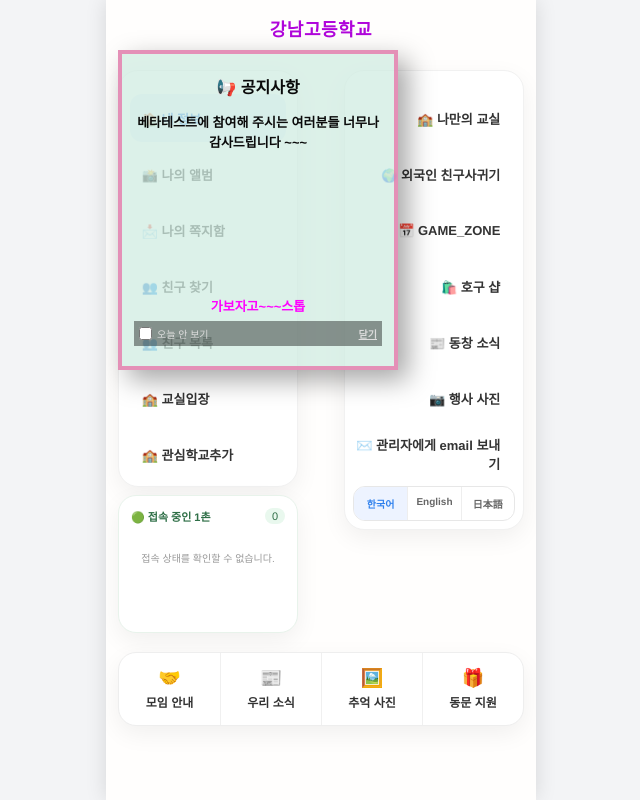
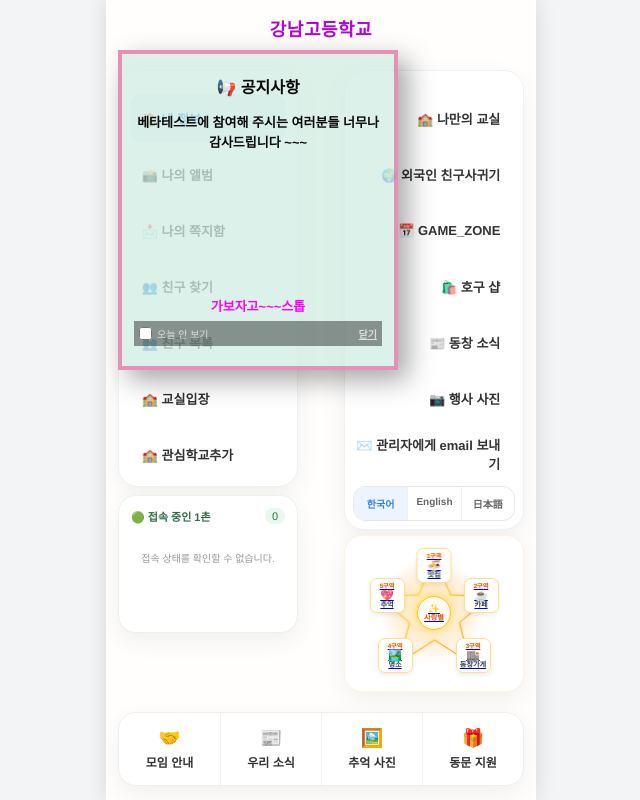
Before and after one commit to zzz4060785-boop/mbox, a Flask app: template pybo/templates/main_album.html in a window 1280 px wide. Shown: the whole page, without its empty margins (319-959 px from the left). Run offline with Flask 3, Linux system fonts and the light colour scheme; the template is opened without the code that fills it, so the values that code supplies are empty.

Commit message:
Feat: Add real-time DB sarangdal status modal on clicking center star node for all users

```diff
--- a/pybo/static/css/bottom_box.css
+++ b/pybo/static/css/bottom_box.css
@@ -62,7 +62,7 @@
  */
 .album-page > .bottom-box {
   position: absolute;
-  top: 640px;
+  top: 700px;
   left: 12px;
   z-index: 20;
   margin: 12px 0;
--- a/pybo/static/css/main_album.css
+++ b/pybo/static/css/main_album.css
@@ -113,6 +113,25 @@ h1 {
   box-shadow: 0 8px 25px rgb(0 0 0 / 6%);
 }
 
+.star-sidebar-box {
+  width: min(180px, calc((100% - 30px) / 2));
+  min-height: 138px;
+  position: absolute;
+  top: 535px;
+  right: 12px;
+  z-index: 10;
+  padding: 8px 4px;
+  border: 1px solid #fff3e0;
+  border-radius: 18px;
+  background: #ffffff;
+  box-shadow: 0 8px 25px rgba(0, 0, 0, 0.06);
+  display: flex;
+  flex-direction: column;
+  justify-content: center;
+  align-items: center;
+  box-sizing: border-box;
+}
+
 .online-friends-title {
   display: flex;
   align-items: center;
--- /dev/null
+++ b/pybo/static/css/star.css
@@ -0,0 +1,271 @@
+/* =========================================================
+   ⭐ 사랑별(Star) 우측 사이드바 전용 초미니 위젯 스타일 (star.css)
+   ========================================================= */
+
+.star-layout-section {
+  position: relative;
+  width: 100%;
+  margin: 4px auto 2px;
+  padding: 2px 0 6px;
+  background: transparent;
+  border: none;
+  border-radius: 0;
+  box-shadow: none;
+  box-sizing: border-box;
+  clear: both;
+}
+
+/* 별표 오각형 인터랙티브 레이아웃 래퍼 */
+.star-layout-wrapper {
+  display: flex;
+  justify-content: center;
+  align-items: center;
+  padding: 0;
+}
+
+.star-container {
+  position: relative;
+  width: 125px;
+  height: 125px;
+  margin: 0 auto;
+}
+
+.star-svg-bg {
+  position: absolute;
+  top: 0;
+  left: 0;
+  width: 100%;
+  height: 100%;
+  pointer-events: none;
+  z-index: 1;
+}
+
+.pulse-glow {
+  animation: starPulse 3s infinite alternate ease-in-out;
+}
+
+@keyframes starPulse {
+  0% {
+    transform: scale(0.95);
+    opacity: 0.5;
+  }
+  100% {
+    transform: scale(1.05);
+    opacity: 0.9;
+  }
+}
+
+.star-outline {
+  filter: drop-shadow(0 0 4px rgba(255, 193, 7, 0.6));
+}
+
+/* 센터 코어 (중앙 노드) */
+.star-center-core {
+  position: absolute;
+  top: 50%;
+  left: 50%;
+  transform: translate(-50%, -50%);
+  width: 34px;
+  height: 34px;
+  border-radius: 50%;
+  background: radial-gradient(circle, #ffffff 0%, #fff8e1 100%);
+  border: 1.5px solid #fbc02d;
+  box-shadow: 0 0 6px rgba(255, 193, 7, 0.5);
+  display: flex;
+  justify-content: center;
+  align-items: center;
+  z-index: 10;
+  text-align: center;
+  cursor: pointer;
+  transition: all 0.2s ease;
+}
+
+.star-center-core:hover {
+  transform: translate(-50%, -50%) scale(1.08);
+  box-shadow: 0 0 10px rgba(255, 193, 7, 0.8);
+}
+
+.core-inner {
+  display: flex;
+  flex-direction: column;
+  align-items: center;
+}
+
+.core-icon {
+  font-size: 0.6rem;
+  line-height: 1;
+}
+.core-text {
+  font-size: 0.45rem;
+  font-weight: 800;
+  color: #d35400;
+  line-height: 1;
+}
+
+/* 별의 5대 구역 노드 버튼 */
+.star-zone-node {
+  position: absolute;
+  width: 35px;
+  height: 35px;
+  border-radius: 7px;
+  background: rgba(255, 255, 255, 0.96);
+  backdrop-filter: blur(4px);
+  border: 1px solid #ffe082;
+  box-shadow: 0 2px 5px rgba(0, 0, 0, 0.08);
+  display: flex;
+  flex-direction: column;
+  justify-content: center;
+  align-items: center;
+  cursor: pointer;
+  z-index: 5;
+  transition: all 0.2s ease;
+  padding: 1px;
+  text-align: center;
+}
+
+.star-zone-node:hover {
+  transform: scale(1.1) translateY(-1px);
+  border-color: #ffa000;
+  box-shadow: 0 4px 8px rgba(255, 160, 0, 0.3);
+  background: #ffffff;
+  z-index: 8;
+}
+
+.node-badge {
+  font-size: 0.38rem;
+  font-weight: 700;
+  background: #fff3e0;
+  color: #e65100;
+  padding: 0 2px;
+  border-radius: 3px;
+  margin-bottom: 1px;
+  line-height: 1;
+}
+
+.node-icon {
+  font-size: 0.68rem;
+  line-height: 1;
+}
+
+.node-label {
+  font-size: 0.45rem;
+  font-weight: 700;
+  color: #2c3e50;
+  line-height: 1;
+  white-space: nowrap;
+}
+
+.node-desc {
+  display: none;
+}
+
+/* 오각형 5대 위치 사이드바 전용 초미니 배치 (125px 영역) */
+.zone-top {
+  top: -2px;
+  left: 50%;
+  transform: translateX(-50%);
+}
+.zone-top-right {
+  top: 28px;
+  right: -2px;
+}
+.zone-bottom-right {
+  bottom: 2px;
+  right: 6px;
+}
+.zone-bottom-left {
+  bottom: 2px;
+  left: 6px;
+}
+.zone-top-left {
+  top: 28px;
+  left: -2px;
+}
+
+/* 모달 상세 창 */
+.star-detail-modal {
+  position: fixed;
+  top: 0;
+  left: 0;
+  width: 100vw;
+  height: 100vh;
+  z-index: 2000;
+  display: flex;
+  justify-content: center;
+  align-items: center;
+  padding: 16px;
+}
+
+.star-detail-modal[hidden] {
+  display: none !important;
+}
+
+.modal-backdrop {
+  position: absolute;
+  top: 0;
+  left: 0;
+  width: 100%;
+  height: 100%;
+  background: rgba(0, 0, 0, 0.4);
+  backdrop-filter: blur(4px);
+}
+
+.glass-card {
+  position: relative;
+  width: 100%;
+  max-width: 360px;
+  max-height: 75vh;
+  background: rgba(255, 255, 255, 0.98);
+  border-radius: 18px;
+  border: 1px solid rgba(255, 215, 0, 0.4);
+  box-shadow: 0 16px 40px rgba(0, 0, 0, 0.2);
+  padding: 16px;
+  overflow-y: auto;
+  z-index: 2;
+}
+
+.modal-close-btn {
+  position: absolute;
+  top: 10px;
+  right: 10px;
+  width: 28px;
+  height: 28px;
+  border-radius: 50%;
+  border: none;
+  background: #f1f2f6;
+  font-size: 1.1rem;
+  color: #747d8c;
+  cursor: pointer;
+  display: flex;
+  align-items: center;
+  justify-content: center;
+}
+
+.modal-header {
+  display: flex;
+  align-items: center;
+  gap: 6px;
+  margin-bottom: 12px;
+  padding-bottom: 6px;
+  border-bottom: 2px solid #fff3e0;
+}
+
+.modal-icon {
+  font-size: 1.4rem;
+}
+.modal-header h2 {
+  margin: 0;
+  font-size: 1rem;
+  font-weight: 800;
+  color: #2c3e50;
+}
+
+.zone-tag {
+  margin-left: auto;
+  font-size: 0.6rem;
+  font-weight: 700;
+  background: #fff8e1;
+  color: #f57f17;
+  padding: 2px 6px;
+  border-radius: 8px;
+}
--- /dev/null
+++ b/pybo/static/js/star.js
@@ -0,0 +1,222 @@
+/* =========================================================
+   ⭐ 사랑별(Star) 5개 구역 & 중앙 사랑달 DB 현황 모달 (star.js)
+   ========================================================= */
+
+const ZONE_INFO = {
+  restaurant: {
+    title: "1구역: 맛집 & 핫플",
+    icon: "🍜",
+    tag: "동창 추천 맛집",
+    desc: "동창들이 직접 다녀오고 추천한 최고의 맛집과 핫플레이스 공간입니다.",
+    url: "#",
+  },
+  cafe: {
+    title: "2구역: 카페 & 문화",
+    icon: "☕",
+    tag: "분위기 카페·문화",
+    desc: "분위기 좋은 스페셜티 카페, 디저트 숍 및 모임 공간입니다.",
+    url: "#",
+  },
+  alumni: {
+    title: "3구역: 동창 가게 & 사업",
+    icon: "🏬",
+    tag: "우리 동창 업체",
+    desc: "동창들이 운영하는 매장 및 사업체를 함께 응원하고 방문하는 공간입니다.",
+    url: "#",
+  },
+  travel: {
+    title: "4구역: 명소 & 여행 스팟",
+    icon: "🏞️",
+    tag: "추억 여행지",
+    desc: "동창들과 함께 힐링하기 좋은 주변 여행지 및 인근 명소 공간입니다.",
+    url: "#",
+  },
+  other: {
+    title: "5구역: 추억 이야기 & 소통",
+    icon: "💖",
+    tag: "자유 이야기",
+    desc: "동창들의 자유로운 소식, 일상 추억 및 따뜻한 소통 공간입니다.",
+    url: "#",
+  },
+};
+
+function handleStarZoneClick(event, category) {
+  selectStarZone(category);
+  return false;
+}
+
+/* 중앙 사랑별 버튼 클릭 시 호출: 모든 사용자의 DB 실시간 사랑달 현황을 조회하여 모달 표시 */
+async function openSarangdalStatusModal() {
+  const modal = document.getElementById("starDetailModal");
+  const modalTitle = document.getElementById("modalZoneTitle");
+  const modalIcon = document.getElementById("modalZoneIcon");
+  const modalTag = document.getElementById("modalZoneTag");
+  const modalBody = document.getElementById("modalZoneBody");
+
+  modalTitle.textContent = "나의 사랑달 DB 현황";
+  modalIcon.textContent = "✨";
+  modalTag.textContent = "실시간 DB 연동";
+
+  modalBody.innerHTML = `
+    <div style="text-align:center; padding:20px 0;">
+      <p class="loading-msg">DB에서 사랑달 정보를 불러오는 중입니다...</p>
+    </div>
+  `;
+
+  modal.hidden = false;
+  createStarParticles();
+
+  try {
+    const response = await fetch("/api/sarangdal/status");
+    if (!response.ok) {
+      throw new Error("사랑달 정보를 불러올 수 없습니다.");
+    }
+    const data = await response.json();
+
+    modalBody.innerHTML = `
+      <div style="background: linear-gradient(135deg, #fff3e0 0%, #ffe082 100%); padding: 16px; border-radius: 16px; margin-bottom: 14px; box-shadow: 0 4px 12px rgba(255, 152, 0, 0.15);">
+        <h3 style="margin: 0 0 10px; font-size: 1rem; color: #e65100; text-align: center;">
+          💖 <strong>${escapeHtml(data.username)}님</strong>의 사랑달 현황
+        </h3>
+
+        <div style="display: grid; grid-template-columns: 1fr 1fr; gap: 8px; margin-bottom: 12px;">
+          <div style="background: #ffffff; padding: 12px 8px; border-radius: 12px; text-align: center; border: 1.5px solid #ffb74d;">
+            <span style="font-size: 0.75rem; color: #795548; font-weight: 700; display: block; margin-bottom: 2px;">현재 보유</span>
+            <strong style="font-size: 1.3rem; color: #d35400;">${data.current_balance}개</strong>
+          </div>
+          <div style="background: #ffffff; padding: 12px 8px; border-radius: 12px; text-align: center; border: 1.5px solid #ff8f00;">
+            <span style="font-size: 0.75rem; color: #795548; font-weight: 700; display: block; margin-bottom: 2px;">사진이 받은 사랑달</span>
+            <strong style="font-size: 1.3rem; color: #e65100;">${data.total_received}개</strong>
+          </div>
+        </div>
+
+        <div style="background: #ffffff; padding: 10px 12px; border-radius: 12px; text-align: center; border: 1px solid #ffe082; margin-bottom: 10px;">
+          <span style="font-size: 0.78rem; color: #555;">내가 동창들에게 선물한 누적 사랑달: </span>
+          <strong style="font-size: 0.95rem; color: #e91e63;">${data.total_given}개</strong>
+        </div>
+
+        <div style="font-size: 0.72rem; color: #666; text-align: center; line-height: 1.4; background: rgba(255, 255, 255, 0.7); padding: 8px; border-radius: 10px;">
+          💡 <strong>자동 지급 규칙</strong>: 매달 1일마다 1개씩 자동 충전됩니다.<br>
+          (최근 지급 월: ${data.last_month})
+        </div>
+      </div>
+    `;
+  } catch (error) {
+    modalBody.innerHTML = `
+      <div style="text-align:center; padding: 20px; color:#d33;">
+        <p>⚠️ 사랑달 정보를 가져오지 못했습니다.</p>
+        <p style="font-size:0.8rem; color:#777;">${escapeHtml(error.message)}</p>
+      </div>
+    `;
+  }
+}
+
+function selectStarZone(category) {
+  const info = ZONE_INFO[category] || ZONE_INFO.other;
+  const modal = document.getElementById("starDetailModal");
+  const modalTitle = document.getElementById("modalZoneTitle");
+  const modalIcon = document.getElementById("modalZoneIcon");
+  const modalTag = document.getElementById("modalZoneTag");
+  const modalBody = document.getElementById("modalZoneBody");
+
+  modalTitle.textContent = info.title;
+  modalIcon.textContent = info.icon;
+  modalTag.textContent = info.tag;
+
+  modalBody.innerHTML = `
+    <div class="zone-info-card" style="background:#fff8e1; padding:14px; border-radius:14px; margin-bottom:14px; text-align:center;">
+      <p style="margin:0 0 6px; font-weight:700; color:#d35400;">${info.tag}</p>
+      <p style="margin:0 0 10px; font-size:0.82rem; color:#555;">${info.desc}</p>
+      <a href="#" onclick="alert('추후 확장 예정 구역입니다 ✨'); return false;" class="zone-go-btn" style="display:inline-block; padding:8px 16px; background:#f57f17; color:#fff; font-weight:800; border-radius:10px; text-decoration:none; font-size:0.85rem;">
+        ✨ ${info.tag} 구역 (확장 예정)
+      </a>
+    </div>
+    <div id="starCategoryList">
+      <p class="loading-msg">불러오는 중입니다...</p>
+    </div>
+  `;
+
+  modal.hidden = false;
+  createStarParticles();
+  loadCategoryPosts(category);
+}
+
+function closeStarDetail() {
+  const modal = document.getElementById("starDetailModal");
+  if (modal) modal.hidden = true;
+}
+
+async function loadCategoryPosts(category) {
+  const container = document.getElementById("starCategoryList");
+  if (!container) return;
+
+  try {
+    const response = await fetch(`/api/recommendations?category=${category}`);
+    if (!response.ok) {
+      throw new Error("추천 목록을 불러오지 못했습니다.");
+    }
+    const data = await response.json();
+    const posts = data.posts || [];
+
+    if (!posts.length) {
+      container.innerHTML = `
+        <div style="text-align:center; padding:16px 0; color:#95a5a6;">
+          <p style="font-size:1.6rem; margin-bottom:4px;">🌟</p>
+          <p style="margin:0; font-size:0.8rem;">사랑별 5대 구역 전용 확장 공간 준비 중입니다 ✨</p>
+        </div>
+      `;
+      return;
+    }
+
+    container.innerHTML = posts
+      .map(
+        (post) => `
+      <a href="#" onclick="alert('추후 확장 예정입니다 ✨'); return false;" class="star-post-item" style="display:block; text-decoration:none; border:1px solid #ffe082; padding:10px; border-radius:10px; margin-bottom:8px; background:#fff;">
+        <h4 style="margin:0 0 4px; font-size:0.9rem; color:#2c3e50;">${escapeHtml(post.title)}</h4>
+        <p style="margin:0; font-size:0.8rem; color:#555;">${escapeHtml(post.content)}</p>
+      </a>
+    `,
+      )
+      .join("");
+  } catch (_) {
+    const info = ZONE_INFO[category] || ZONE_INFO.other;
+    container.innerHTML = `
+      <div style="text-align:center; padding:12px; color:#777; font-size:0.8rem;">
+        ✨ ${info.tag} 구역 확장 준비 중입니다.
+      </div>
+    `;
+  }
+}
+
+function createStarParticles() {
+  const container = document.querySelector(".star-container");
+  if (!container) return;
+
+  for (let i = 0; i < 8; i++) {
+    const particle = document.createElement("span");
+    particle.textContent = "✨";
+    particle.style.cssText = `
+      position: absolute;
+      left: ${Math.random() * 80 + 10}%;
+      top: ${Math.random() * 80 + 10}%;
+      font-size: ${Math.random() * 1 + 0.6}rem;
+      pointer-events: none;
+      z-index: 20;
+      animation: particleFloat 1s ease-out forwards;
+    `;
+    container.appendChild(particle);
+    setTimeout(() => particle.remove(), 1000);
+  }
+}
+
+function escapeHtml(text) {
+  const div = document.createElement("div");
+  div.textContent = text || "";
+  return div.innerHTML;
+}
+
+document.addEventListener("keydown", (event) => {
+  if (event.key === "Escape") {
+    closeStarDetail();
+  }
+});
--- a/pybo/templates/main_album_right.html
+++ b/pybo/templates/main_album_right.html
@@ -59,6 +59,11 @@
     >日本語</a>
   </nav>
 </div>
+
+<!-- 별도의 독립된 우측 사랑별 박스 구역 -->
+<section class="star-sidebar-box" id="starSidebarBox" aria-label="사랑별 5대 구역">
+  {% include "star.html" %}
+</section>
 
 <div class="game-zone-lock-modal" id="languageConfirmModal" hidden>
   <div class="game-zone-lock-backdrop" onclick="closeLanguageConfirm()"></div>
--- /dev/null
+++ b/pybo/templates/star.html
@@ -0,0 +1,86 @@
+<!-- ⭐ 사랑별 5대 구역 별표 미니 위젯 (star.html) ⭐ -->
+<link rel="stylesheet" href="{{ url_for('static', filename='css/star.css', v='20260807-star-6') }}" />
+
+<section class="star-layout-section" aria-label="사랑별 5대 구역">
+  <!-- 대형 별표 5대 구역 레이아웃 -->
+  <div class="star-layout-wrapper">
+    <div class="star-container">
+      <svg class="star-svg-bg" viewBox="0 0 500 500" preserveAspectRatio="xMidYMid meet">
+        <defs>
+          <radialGradient id="starGlow" cx="50%" cy="50%" r="50%">
+            <stop offset="0%" stop-color="#ffdf00" stop-opacity="0.8" />
+            <stop offset="50%" stop-color="#ffaa00" stop-opacity="0.4" />
+            <stop offset="100%" stop-color="#ff7700" stop-opacity="0" />
+          </radialGradient>
+          <linearGradient id="goldGrad" x1="0%" y1="0%" x2="100%" y2="100%">
+            <stop offset="0%" stop-color="#fff59d" />
+            <stop offset="50%" stop-color="#fbc02d" />
+            <stop offset="100%" stop-color="#f57f17" />
+          </linearGradient>
+        </defs>
+        <!-- 배경 반짝임 및 오각별 외곽선 -->
+        <circle cx="250" cy="250" r="220" fill="url(#starGlow)" class="pulse-glow" />
+        <polygon points="250,30 315,180 475,185 350,290 390,450 250,360 110,450 150,290 25,185 185,180"
+                 fill="none" stroke="url(#goldGrad)" stroke-width="4" stroke-linecap="round" stroke-linejoin="round" class="star-outline" />
+      </svg>
+
+      <!-- 별의 중앙 노드 (클릭 시 사랑달 현황 모달 열기) -->
+      <a href="#" class="star-center-core" onclick="openSarangdalStatusModal(); return false;" title="사랑달 현황 보기">
+        <div class="core-inner">
+          <span class="core-icon">✨</span>
+          <span class="core-text">사랑별</span>
+        </div>
+      </a>
+
+      <!-- 별표 5개 구역 노드 (# 링크) -->
+      <a href="#" class="star-zone-node zone-top" data-category="restaurant" onclick="return handleStarZoneClick(event, 'restaurant')">
+        <div class="node-badge">1구역</div>
+        <div class="node-icon">🍜</div>
+        <div class="node-label">맛집</div>
+      </a>
+
+      <a href="#" class="star-zone-node zone-top-right" data-category="cafe" onclick="return handleStarZoneClick(event, 'cafe')">
+        <div class="node-badge">2구역</div>
+        <div class="node-icon">☕</div>
+        <div class="node-label">카페</div>
+      </a>
+
+      <a href="#" class="star-zone-node zone-bottom-right" data-category="alumni" onclick="return handleStarZoneClick(event, 'alumni')">
+        <div class="node-badge">3구역</div>
+        <div class="node-icon">🏬</div>
+        <div class="node-label">동창가게</div>
+      </a>
+
+      <a href="#" class="star-zone-node zone-bottom-left" data-category="travel" onclick="return handleStarZoneClick(event, 'travel')">
+        <div class="node-badge">4구역</div>
+        <div class="node-icon">🏞️</div>
+        <div class="node-label">명소</div>
+      </a>
+
+      <a href="#" class="star-zone-node zone-top-left" data-category="other" onclick="return handleStarZoneClick(event, 'other')">
+        <div class="node-badge">5구역</div>
+        <div class="node-icon">💖</div>
+        <div class="node-label">추억</div>
+      </a>
+    </div>
+  </div>
+
+  <!-- 선택한 구역 상세 리스트 및 사랑달 현황 모달 -->
+  <div class="star-detail-modal" id="starDetailModal" hidden>
+    <div class="modal-backdrop" onclick="closeStarDetail()"></div>
+    <div class="modal-content glass-card">
+      <button type="button" class="modal-close-btn" onclick="closeStarDetail()" aria-label="닫기">&times;</button>
+      <div class="modal-header">
+        <span class="modal-icon" id="modalZoneIcon">⭐</span>
+        <h2 id="modalZoneTitle">구역 정보</h2>
+        <span class="zone-tag" id="modalZoneTag">사랑별 구역</span>
+      </div>
+
+      <div class="modal-body" id="modalZoneBody">
+        <p class="loading-msg">정보를 불러오는 중입니다...</p>
+      </div>
+    </div>
+  </div>
+</section>
+
+<script src="{{ url_for('static', filename='js/star.js', v='20260807-star-6') }}"></script>
```
Also changed, not shown: pybo/__init__.py (+32 -0 lines).
